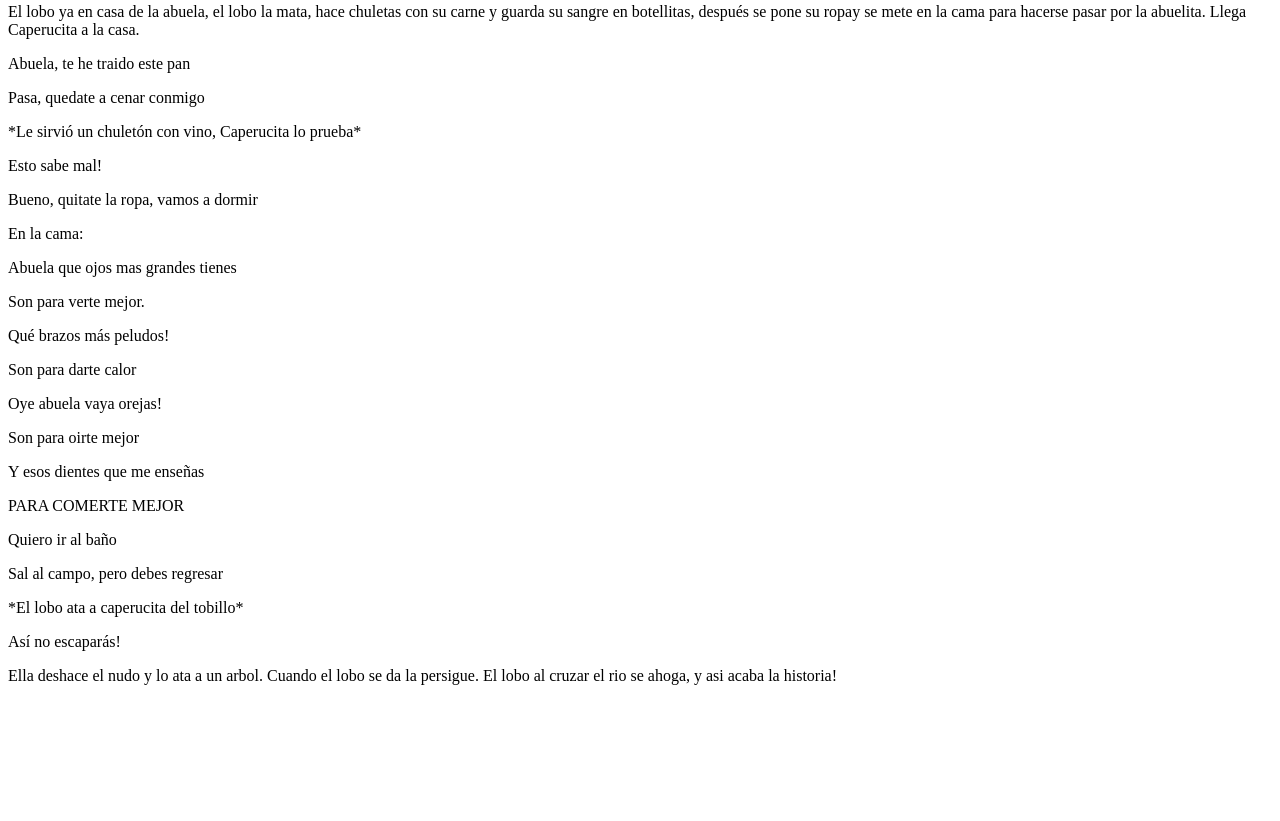
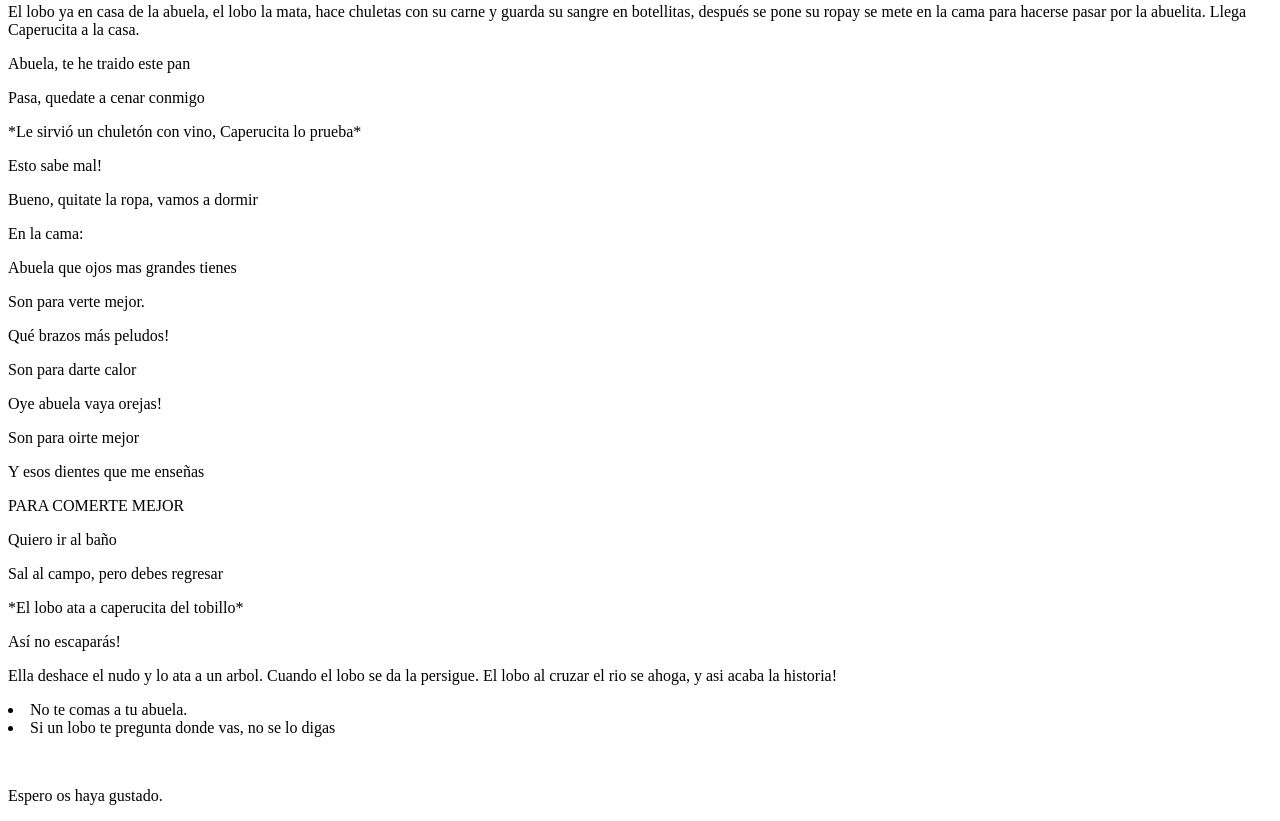
Before and after one commit to Miharu669/Practice-Git-Little-Red-Riding-Hood, a plain HTML site: page index.html in a window 1280 px wide. Shown: the part 283-1104 px from the top of the page. Before the commit the page ends 984 px from the top, so only its background shows below. Drawn offline with Linux system fonts and the light colour scheme.

Commit message:
added tips to not get eated in the forest by this wolf

```diff
--- a/index.html
+++ b/index.html
@@ -54,6 +54,11 @@
             El lobo al cruzar el rio se ahoga, y asi acaba la historia!</p>
     </div>
   </section>
-
+  <section class="conclusion">
+    <p><li>No te comas a tu abuela.</li>
+    <li>Si un lobo te pregunta donde vas, no se lo digas</li></p>
+    <br>
+    <p>Espero os haya gustado.</p>
+</section>
 </body>
 </html>
```
